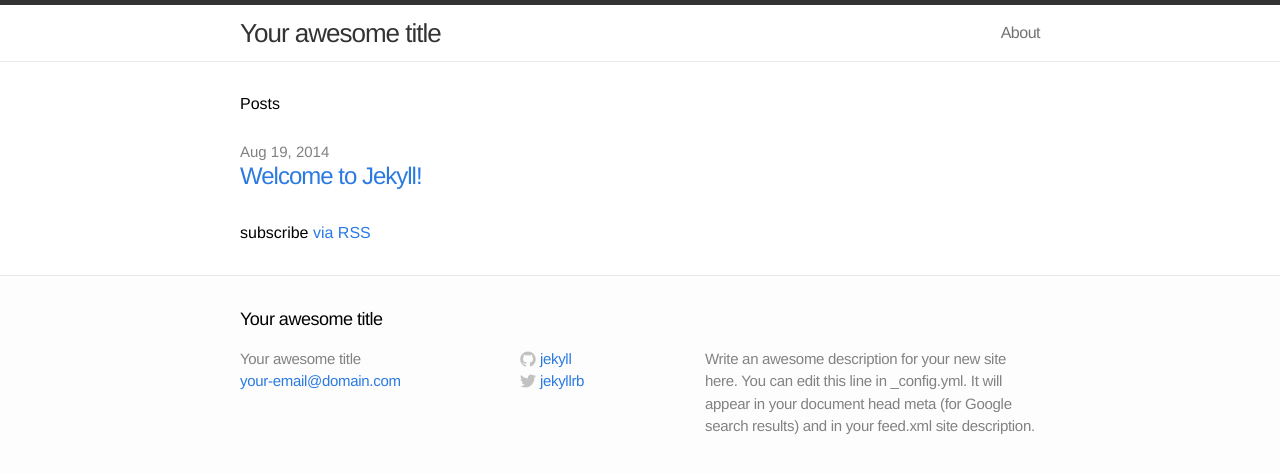
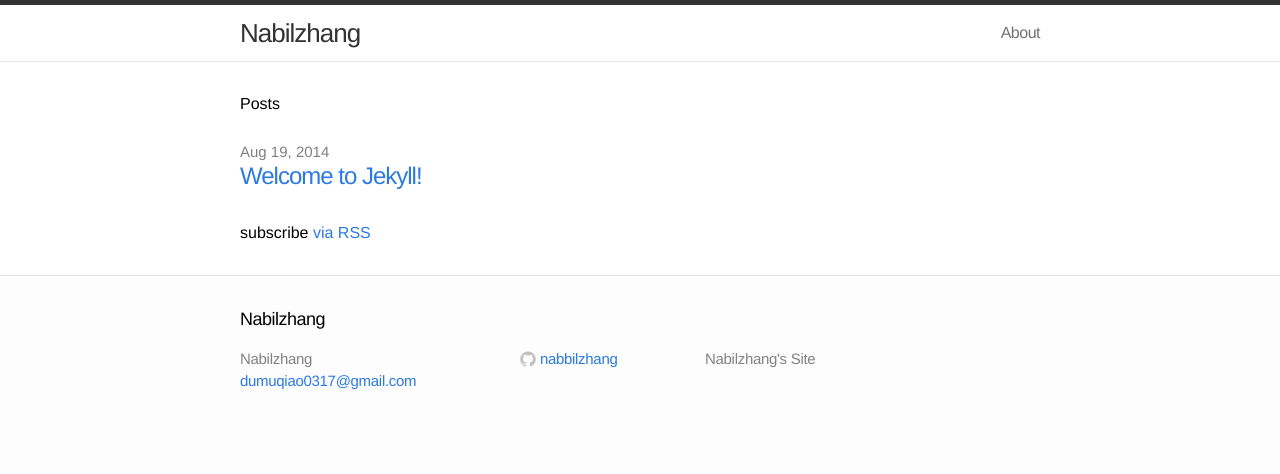
Before and after one commit to nabilzhang/nabilzhang.github.io, a Jekyll site: the page built from index.html, in a window 1280 px wide. Shown: the top 474 px of the page. Built offline with Jekyll 4.4.1, drawn with Linux system fonts in a browser that asks for light colours.

Commit message:
Update _config.yml

```diff
--- a/_config.yml
+++ b/_config.yml
@@ -1,11 +1,10 @@
 # Site settings
-title: Your awesome title
-email: your-email@domain.com
-description: "Write an awesome description for your new site here. You can edit this line in _config.yml. It will appear in your document head meta (for Google search results) and in your feed.xml site description."
+title: Nabilzhang
+email: dumuqiao0317@gmail.com
+description: "Nabilzhang's Site"
 baseurl: ""
 url: "http://nabilzhang.github.io/"
-twitter_username: jekyllrb
-github_username:  jekyll
+github_username:  nabbilzhang
 
 # Build settings
 markdown: kramdown
```
